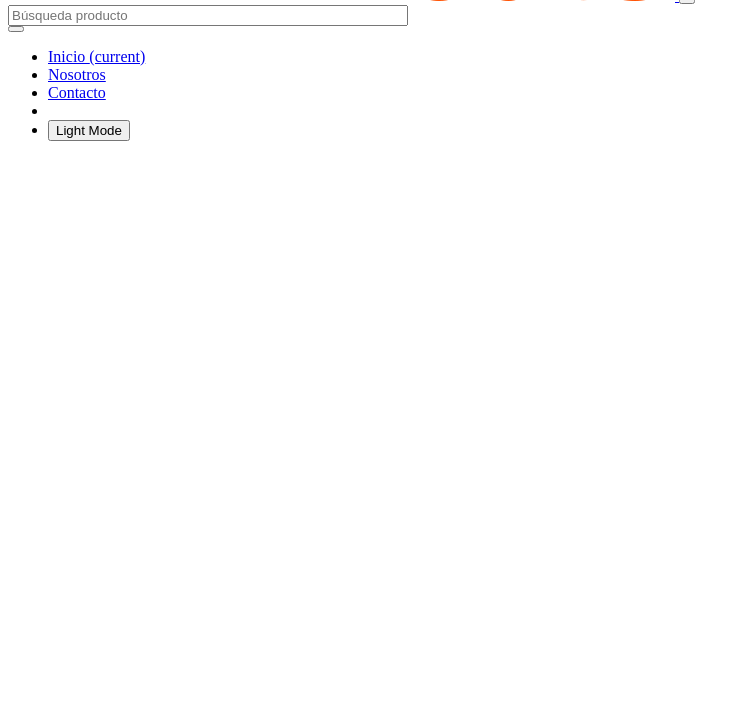
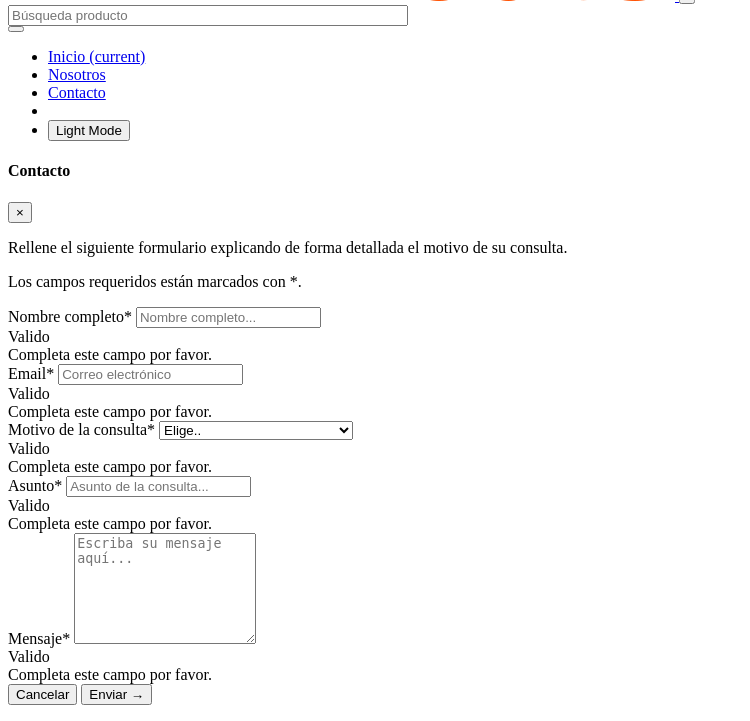
Before and after one commit to matbmoser/UFV-Eats, a PHP site: page /assets/mod/header.php in a window 1280 px wide. Shown: the part 171-892 px from the top of the page, without its empty margins (0-750 px from the left). Before the commit the page ends 312 px from the top, so only its background shows below. Run offline with PHP 8.4, Linux system fonts and the light colour scheme.

Commit message:
añadiendo modal de contacto

```diff
--- a/assets/mod/header.php
+++ b/assets/mod/header.php
@@ -37,6 +37,86 @@
     </div>
    </nav>
 </header>
+
+<body>
+  <!-- Modal -->
+            <div id="myModal" class="modal fade" role="dialog" aria-hidden="true">
+                <div class="modal-dialog" style="max-width: 760px;">
+                    <!-- Modal content-->
+                    <div class="modal-content">
+                        <div class="modal-header">
+                            <h4 class="modal-title">Contacto</h4>
+                            <button type="button" class="close" data-dismiss="modal"><span aria-hidden="true">&times;</span></button>
+                        </div>
+                        <div class="modal-body">
+                            <form action="contact.php" method="post" novalidate class="needs-validation">
+                                <p> Rellene el siguiente formulario explicando de forma detallada el motivo de su consulta. </p>
+                                <p> Los campos requeridos están marcados con *. </p>
+                                <div class="form-group">
+                                    <label for="name"> Nombre completo*</label>
+                                    <input type="text" class="form-control" id="name" name="name" placeholder="Nombre completo..." required maxlength="50">
+                                    <div class="valid-feedback">Valido</div>
+                                    <div class="invalid-feedback">Completa este campo por favor.</div>
+                                </div>
+                                <div class="form-group">
+                                    <label for="email"> Email*</label>
+                                    <input type="email" class="form-control" id="email" name="email" placeholder="Correo electrónico" required maxlength="50">
+                                    <div class="valid-feedback">Valido</div>
+                                    <div class="invalid-feedback">Completa este campo por favor.</div>
+                                </div>
+                                <div class="form-group">
+                                    <label for="consulta"> Motivo de la consulta*</label>
+                                    <select id="consulta" class="form-control" name="consulta" required>
+                                        <option value="Ninguno">Elige..</option>
+                                        <option value="Comida">Duda con alguna comida.</option>
+                                        <option value="Web">Problema con la página web.</option>
+                                        <option value="Otro">Otro.</option>
+                                    </select>
+                                    <div class="valid-feedback">Valido</div>
+                                    <div class="invalid-feedback">Completa este campo por favor.</div>
+                                </div>
+                                <div class="form-group">
+                                    <label for="asunto">Asunto*</label>
+                                    <input type="text" class="form-control" id="asunto" name="asunto" placeholder="Asunto de la consulta..." maxlength="1000" required>
+                                    <div class="valid-feedback">Valido</div>
+                                    <div class="invalid-feedback">Completa este campo por favor.</div>
+                                </div>
+                                <div class="form-group">
+                                    <label for="name"> Mensaje*</label>
+                                    <textarea class="form-control" type="textarea" name="mensaje" id="mensaje" placeholder="Escriba su mensaje aquí..." maxlength="6000" rows="7" required></textarea>
+                                    <div class="valid-feedback">Valido</div>
+                                    <div class="invalid-feedback">Completa este campo por favor.</div>
+                                </div>
+                                <div class="modal-footer">
+                                    <button type="cancel" class="btn btn-secondary btn-lg mr-4 ml-4 mt-3" data-dismiss="modal">Cancelar</button>
+                                    <button type="submit" class="btn btn-primary btn-lg mr-2 mt-3" id="btnContactUs">Enviar &rarr;</button>
+                                </div>
+                            </form>
+                        </div>
+                    </div>
+                </div>
+            </div>
+</body>
+
+<script>
+$(function() {
+  'use strict';
+  window.addEventListener('load', function() {
+    // Coge el formulario al que queremos añadir el estilo de validación
+    var forms = document.getElementsByClassName('needs-validation');
+    var validation = Array.prototype.filter.call(forms, function(form) {
+      form.addEventListener('submit', function(event) {
+        if (form.checkValidity() === false) {
+          event.preventDefault();
+          event.stopPropagation();
+        }
+        form.classList.add('was-validated');
+      }, false);
+    });
+  }, false);
+});
+
+</script>
 
 <script>
   var contador = 1;
```
